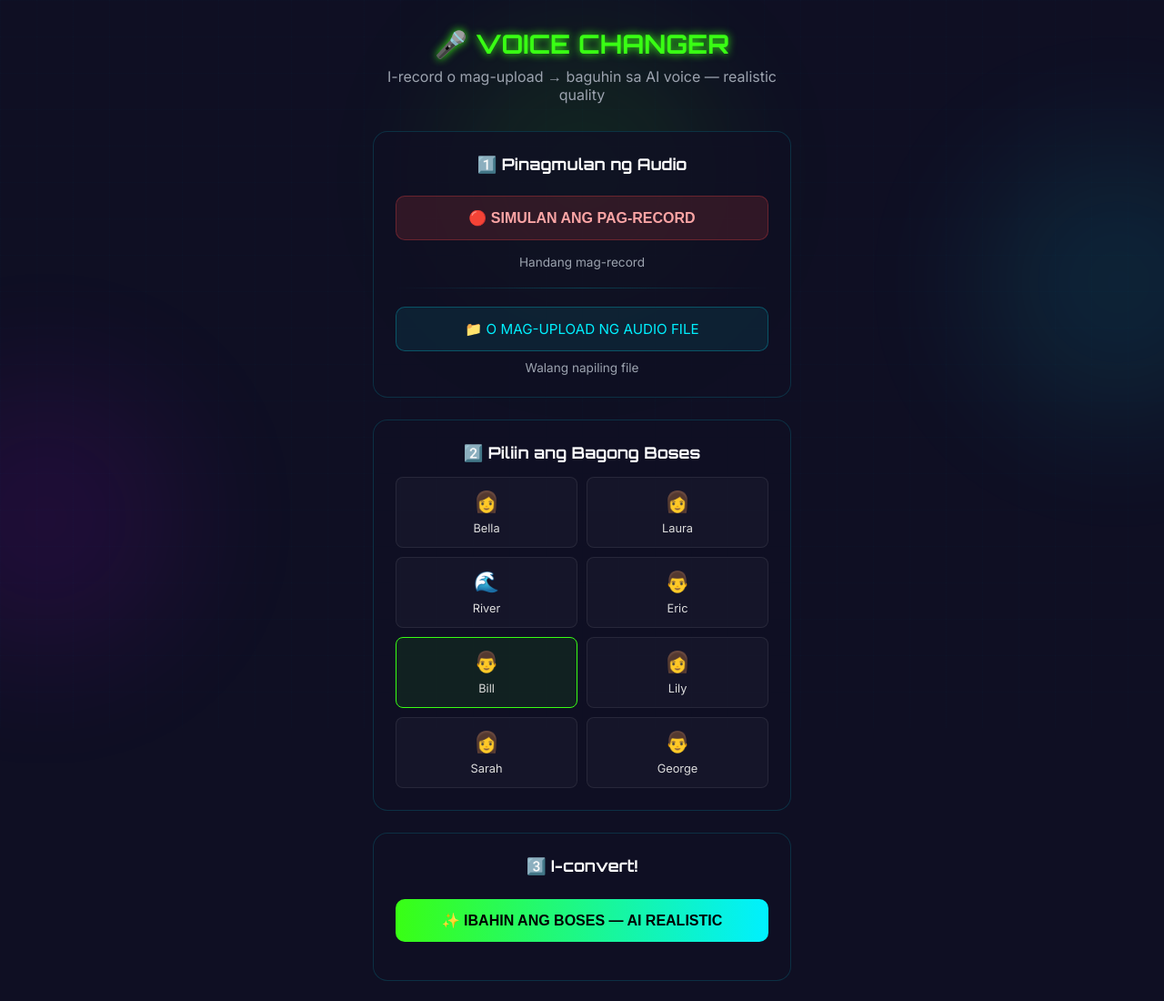
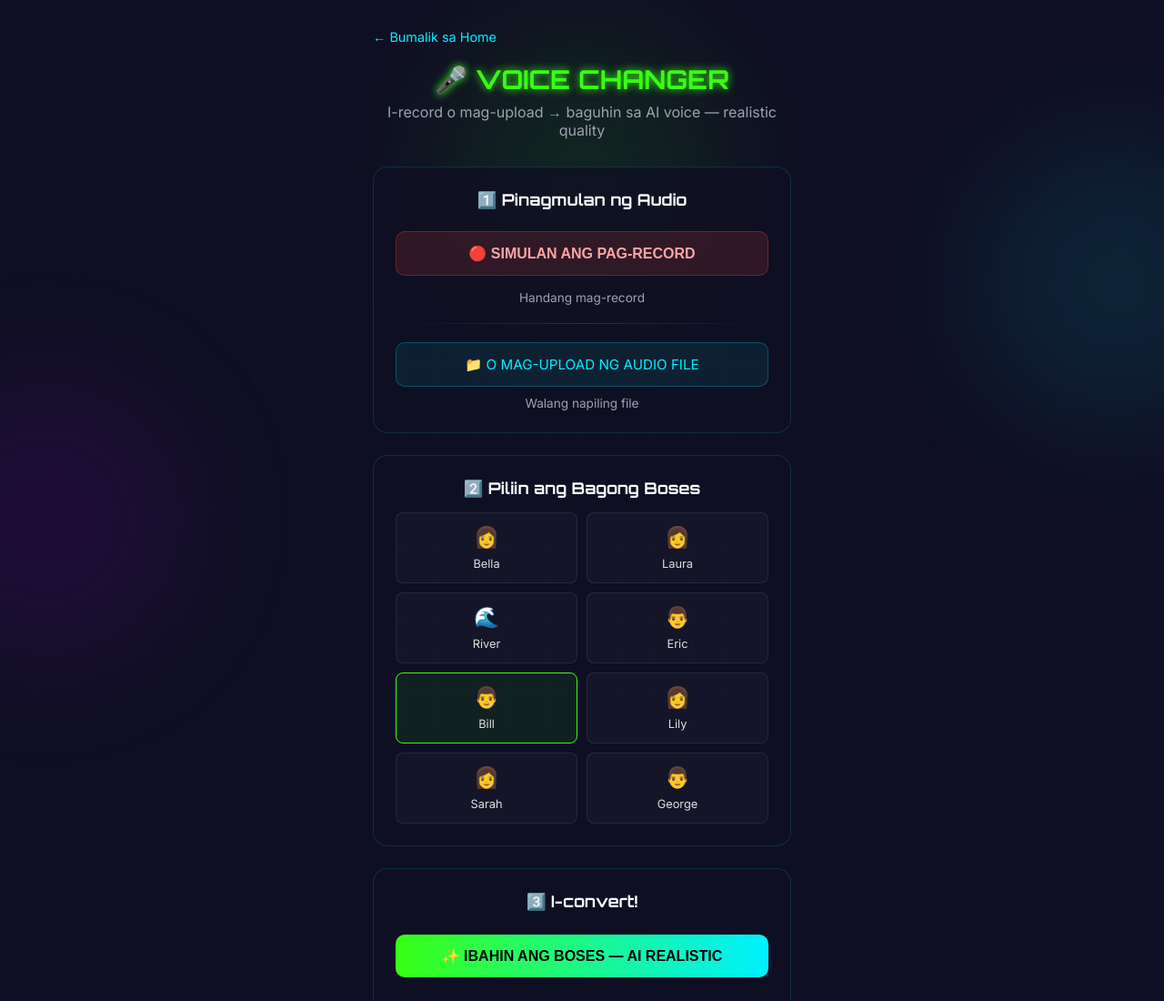
Before and after one commit to spaceboy72xxx-bot/DrewVoiceVerse, a plain HTML site: page voice-changer.html in a window 1280 px wide. Shown: the top 1100 px of the page at 91% size. Drawn offline with Linux system fonts and the light colour scheme.

Commit message:
Update voice-changer.html

```diff
--- a/voice-changer.html
+++ b/voice-changer.html
@@ -14,6 +14,8 @@
     <div class="orb orb1"></div><div class="orb orb2"></div><div class="orb orb3"></div>
 
     <div class="container">
+        <a href="index.html" class="back-link">← Bumalik sa Home</a>
+
         <h1><span class="text-green">🎤 VOICE CHANGER</span></h1>
         <p class="tagline">I-record o mag-upload → baguhin sa AI voice — realistic quality</p>
 
```
